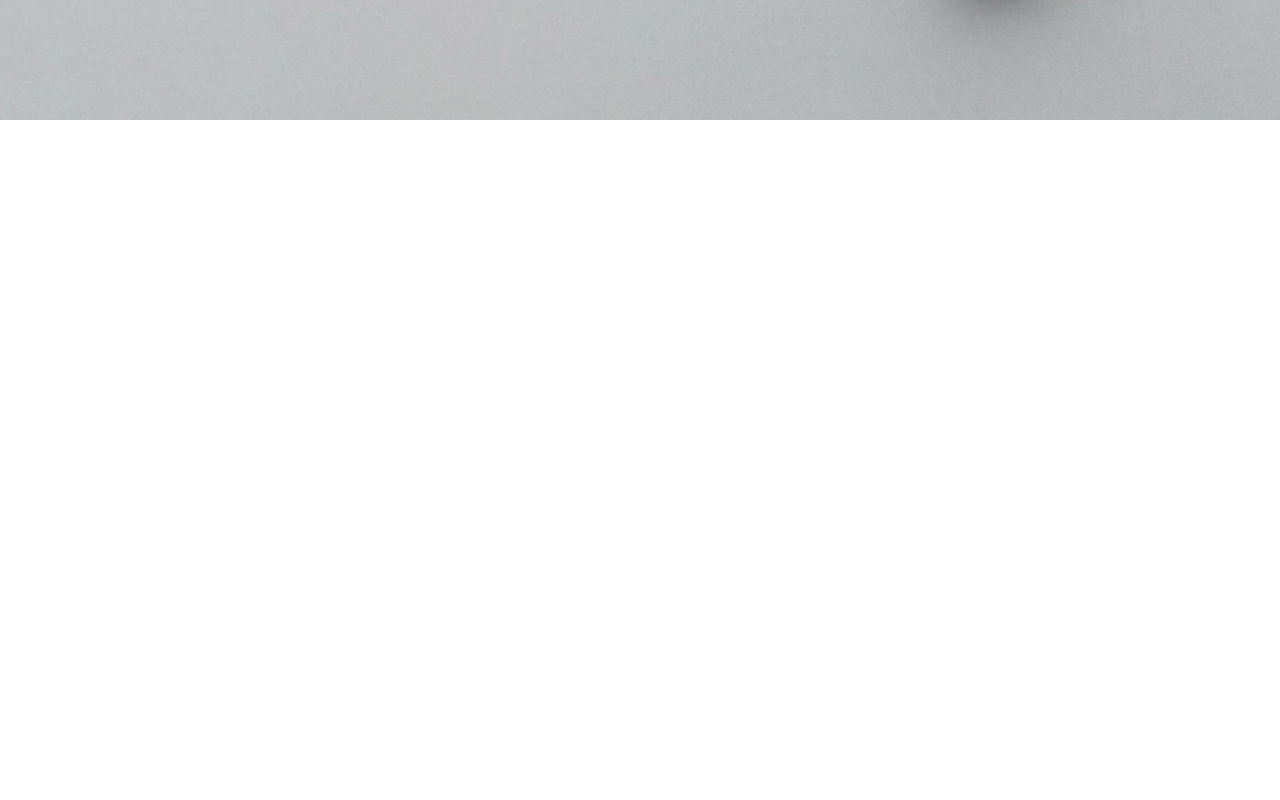
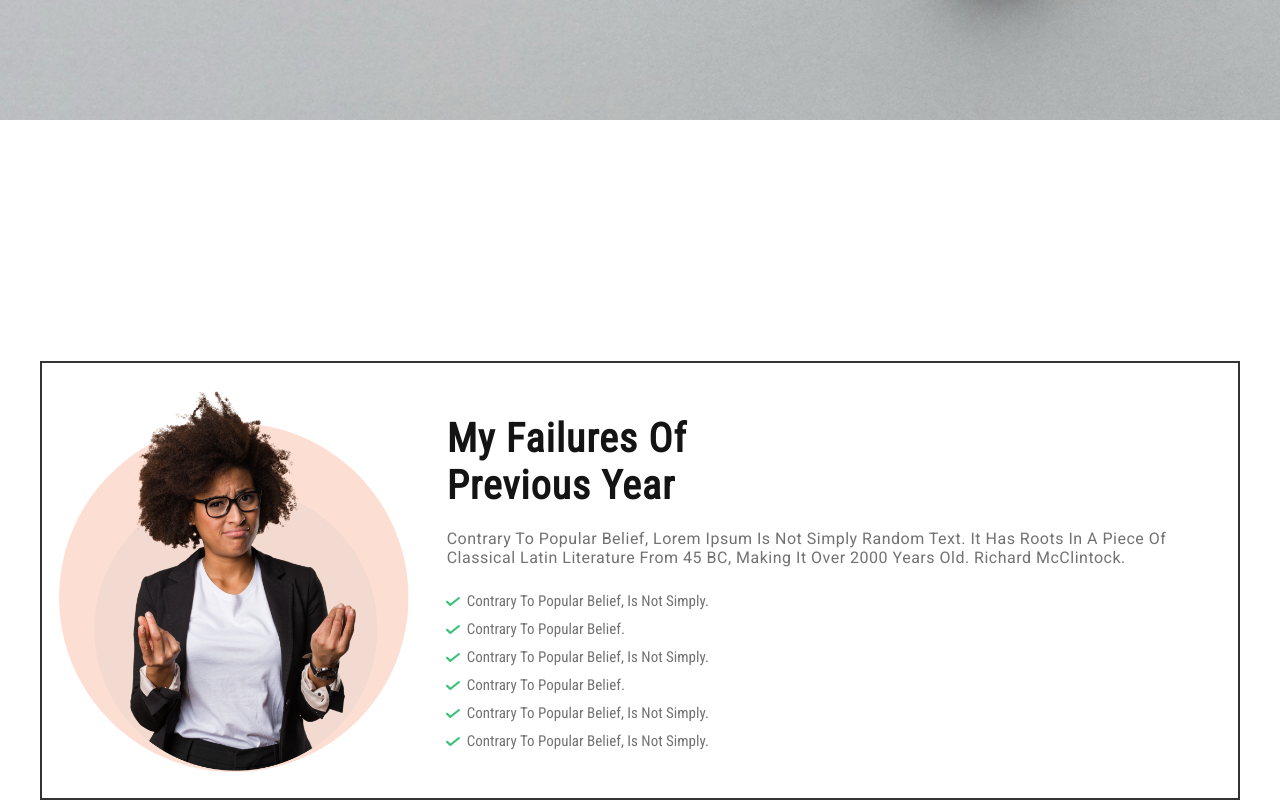
Before and after one commit to ikramuzzaman455173/new-year-new-me-website-project, a plain HTML site: page index.html in a window 1280 px wide. Shown: the part 689-1489 px from the top of the page. Before the commit the page ends 1050 px from the top, so only its background shows below. Drawn offline with Linux system fonts and the light colour scheme.

Commit message:
about section complete

```diff
--- a/css/style.css
+++ b/css/style.css
@@ -5,7 +5,7 @@
   margin: 0;
   box-sizing: border-box;
   text-transform: capitalize;
-  transition:all .3s linear;
+  transition: all .3s linear;
   font-family: 'Poppins', sans-serif;
 }
 
@@ -48,6 +48,7 @@ font-family: 'Roboto Slab', serif;
 .font-paragrapgh {
   font-size: 14px;
   color: #737272;
+  font-family: 'Roboto', sans-serif;
 }
 
 .primary-color {
@@ -58,7 +59,6 @@ font-family: 'Roboto Slab', serif;
   width: 1200px;
   display: flex;
   flex-direction: column;
-  align-items: center;
   border: 2px solid #333;
   margin: 0 auto;
 }
@@ -69,14 +69,16 @@ font-family: 'Roboto Slab', serif;
   border-radius: 5px;
   font-weight: 500;
   font-size: 24px;
-  margin:10px 0;
+  margin: 10px 0;
 }
-.btn:hover{
-  background:#151414;
+
+.btn:hover {
+  background: #151414;
   cursor: pointer;
 }
-.btn a{
-  color:#fff;
+
+.btn a {
+  color: #fff;
 }
 
 /* *<===page main styles===>* */
@@ -86,7 +88,6 @@ body {
   background: #FFFFFF;
   color: #151414;
 }
-
 
 
 /* *<===header section styles===>* */
@@ -112,7 +113,7 @@ body {
 .header .banner-info .font-heading1 {
   margin-top: 50px;
   margin-left: 50px;
-  width:710px;
+  width: 710px;
 }
 
 .header .banner-info .font-paragrapgh {
@@ -120,14 +121,73 @@ body {
   padding: 10px 5px;
   width: 750px;
   padding-left: 110px;
-  margin-left:15px;
+  margin-left: 15px;
 }
-.header .banner-info .btn{
-  margin-left:570px;
-  width:200px;
-  text-align:right;
+
+.header .banner-info .btn {
+  margin-left: 570px;
+  width: 200px;
+  text-align: right;
 }
-.header .banner-info .btn:hover{
-  letter-spacing:2px;
-  font-weight:bold;
+
+.header .banner-info .btn:hover {
+  letter-spacing: 2px;
+  font-weight: bold;
 }
+
+/* *<===about section styles===>* */
+.about {
+  padding: 20px 10px;
+}
+
+.about .row {
+  display: flex;
+  align-items: center;
+  justify-content: center;
+}
+
+.about .row .about-img {
+  position: relative;
+  /* background-color: #151414; */
+  background-image: url('../images/Ellipse2.png');
+  background-repeat: no-repeat;
+  background-size: 350px;
+  background-position: 50% 88%;
+  padding: 0 30px;
+
+}
+
+.about .row .about-img img {
+  width: 100%;
+  height: auto;
+}
+
+.about .row .about-info {
+  padding: 10px 30px;
+}
+
+.about .row .about-info .font-heading3 {
+  width: 350px;
+  font-size: 40px;
+  font-family: 'Roboto Condensed', sans-serif;
+  letter-spacing: 1px;
+  margin: 10px 0;
+}
+
+.about .row .about-info .font-paragrapgh {
+  font-size: 16px;
+  letter-spacing: .5px;
+  margin: 20px 0;
+}
+
+.about .row .about-info ul {
+  list-style-image: url('../images/free_icon_1.svg');
+  margin-left: 20px;
+}
+
+.about .row .about-info ul li {
+  font-family: 'Roboto Condensed', sans-serif;
+  font-size: 15px;
+  padding: 5px 0;
+  color: #737272;
+}
--- a/index.html
+++ b/index.html
@@ -23,7 +23,30 @@ form, by injected humour, or randomised words</p>
       </div>
     </header>
 <!--* ====header section end===== *-->
-<section class="about"></section>
+
+<!--* ====about section start===== *-->
+<section class="about container">
+
+  <div class="row">
+  <div class="about-img"><img src="images/person.png" alt="person images"></div>
+  <div class="about-info">
+    <h3 class="font-heading3">My failures of
+previous year</h3>
+    <p class="font-paragrapgh">Contrary to popular belief, Lorem Ipsum is not
+simply random text. It has roots in a piece of
+classical Latin literature from 45 BC, making it over
+2000 years old. Richard McClintock.</p>
+    <ul>
+      <li>Contrary to popular belief, is not simply.</li>
+      <li>Contrary to popular belief.</li>
+      <li>Contrary to popular belief, is not simply.</li>
+      <li>Contrary to popular belief.</li>
+      <li>Contrary to popular belief, is not simply.</li>
+      <li>Contrary to popular belief, is not simply.</li>
+    </ul>
+  </div>
+  </div>
+</section>
 
 
 
```
Also changed, not shown: images/Ellipse2.png (added), images/check1.png (added), images/check2.png (added), images/free_icon_1.svg (added), 1 other file.
